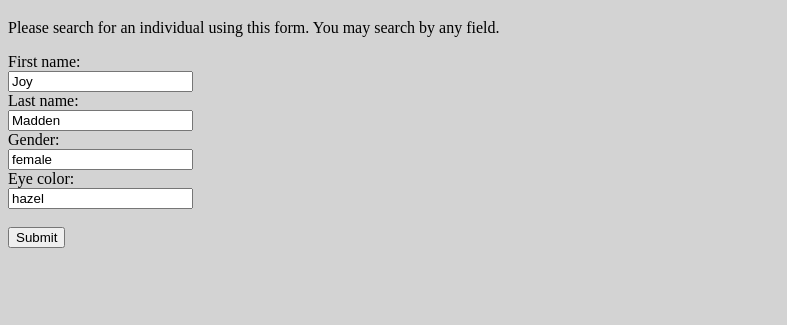
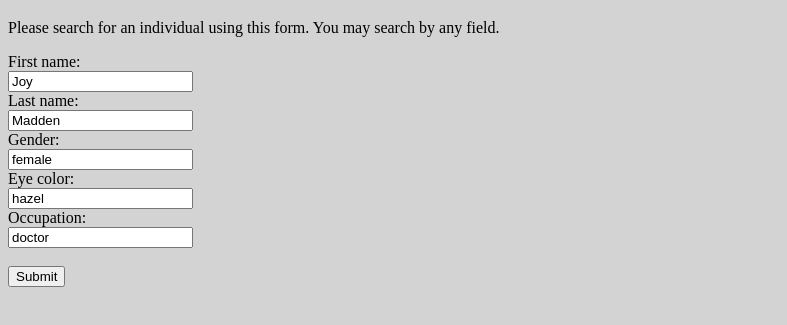
Before and after one commit to ericlarslee/Most_Wanted_User_Story, a plain HTML site: page index.html in a window 1280 px wide. Shown: the part 61-386 px from the top of the page, without its empty margins (0-787 px from the left). Drawn offline with Linux system fonts and the light colour scheme.

Commit message:
Added occupation to search functioanlity

```diff
--- a/index.html
+++ b/index.html
@@ -17,8 +17,11 @@
           <label for="gender">Gender:</label><br>
           <input type="text" id="gender" name="gender" value="female"><br>
           <label for="eyecolor">Eye color:</label><br>
-          <input type="text" id="eyecolor" name="eyecolor" value ="hazel"><br><br>
+          <input type="text" id="eyecolor" name="eyecolor" value ="hazel"><br>
+          <label for="occupation">Occupation:</label><br>
+          <input type="text" id="occupation" name="occupation" value="doctor"><br><br>
           <input type="button" onclick="searchByName()" value="Submit">
+
       </form>
 
 
```
